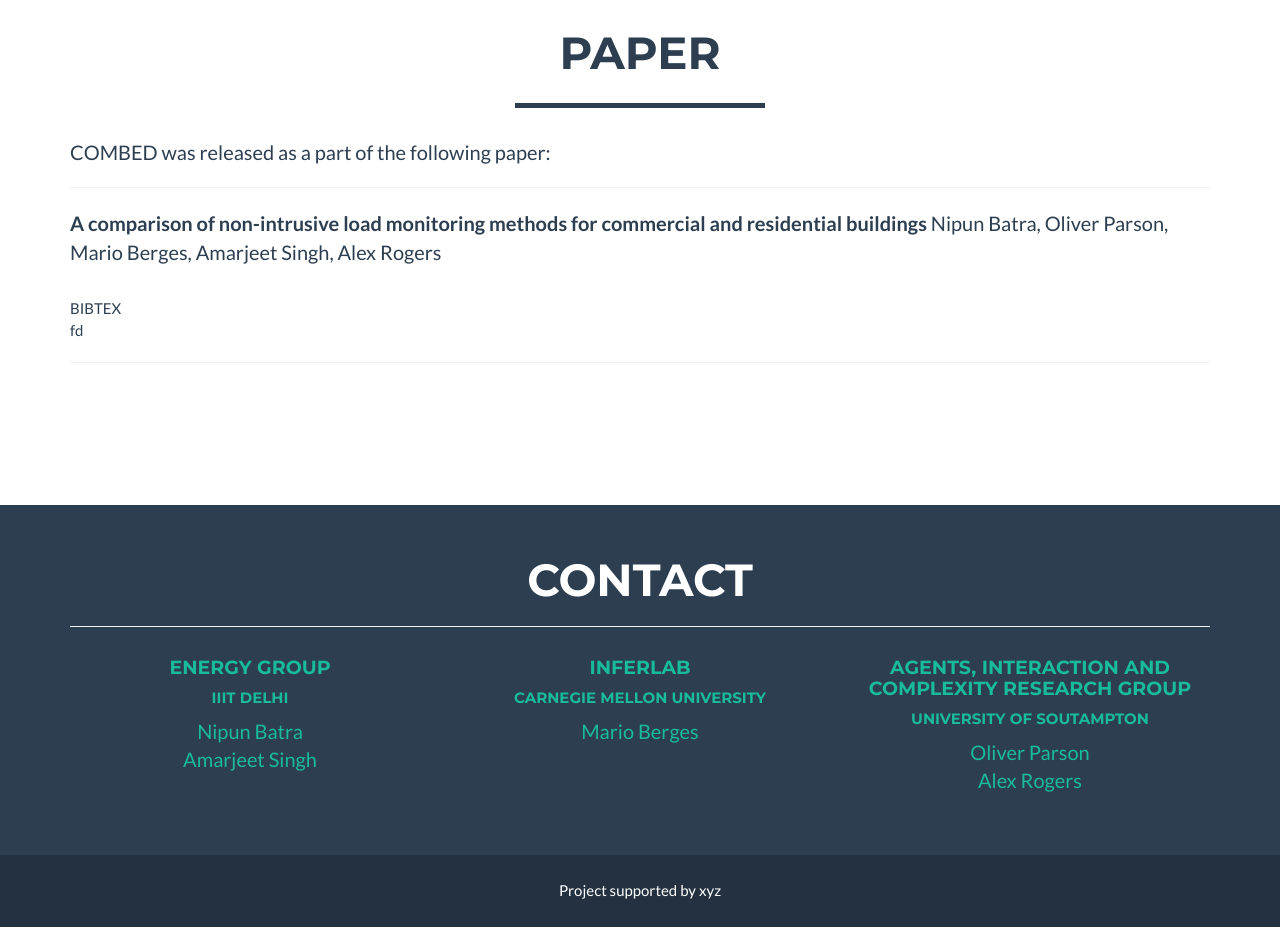
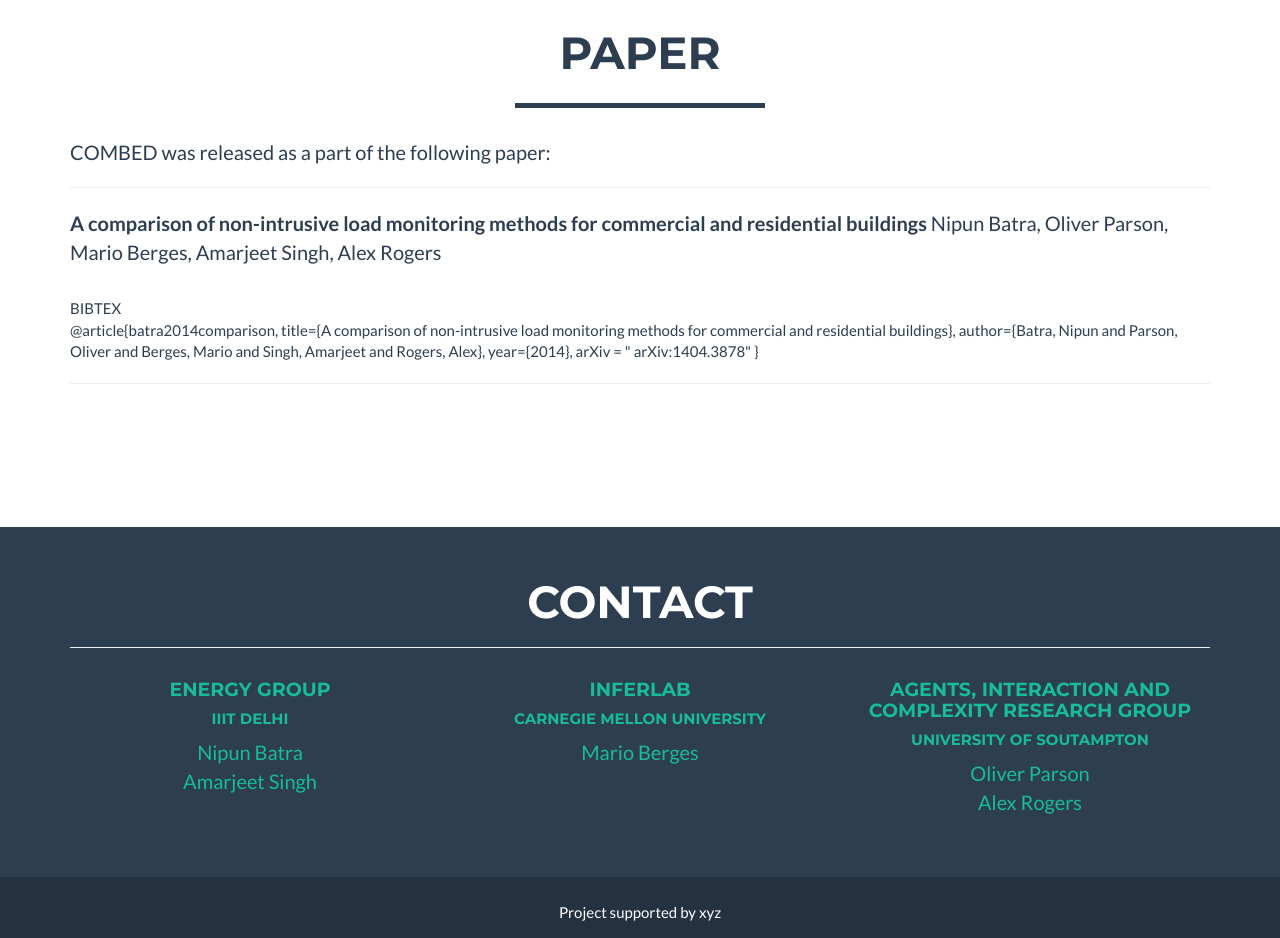
Before and after one commit to combed/combed.github.io, a plain HTML site: page index.html in a window 1280 px wide. Shown: the part 2180-3118 px from the top of the page. Drawn offline with nearby package versions, Linux system fonts and the light colour scheme.

Commit message:
added bib

```diff
--- a/index.html
+++ b/index.html
@@ -217,7 +217,12 @@
                     <br/>
                     BIBTEX
                     <br/>
-                    fd
+                    @article{batra2014comparison,
+                              title={A comparison of non-intrusive load monitoring methods for commercial and residential buildings},
+                              author={Batra, Nipun and Parson, Oliver and Berges, Mario and Singh, Amarjeet and Rogers, Alex},
+                              year={2014},
+                              arXiv = " arXiv:1404.3878"
+                            }
 
                     <hr/>
 
```
